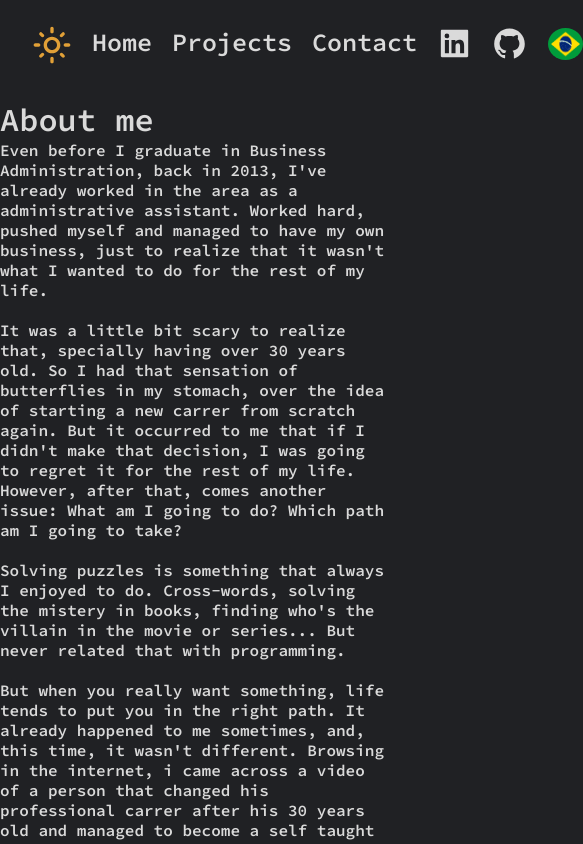
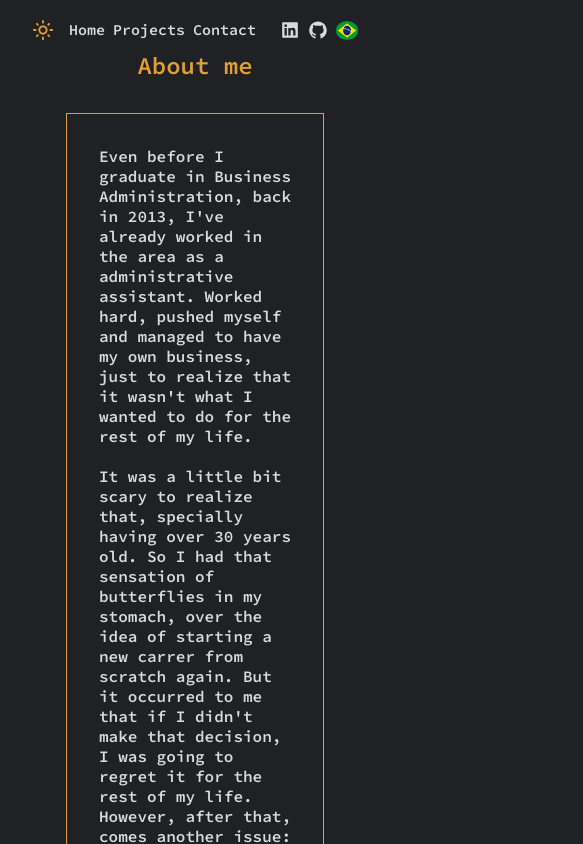
Before and after one commit to GabrielMunizz/portifolio_pessoal, a React (Vite) app: page /aboutme in a window 390 px wide. Shown: the top 844 px of the page, 583 px wide, since content can reach past the window. Built offline with nearby package versions, Linux system fonts and the light colour scheme.

Commit message:
Fix: consertos na responsividade dos componentes

```diff
--- /dev/null
+++ b/src/Style/aboutMeStyle.ts
@@ -0,0 +1,37 @@
+import styled from 'styled-components';
+
+export const AboutMe = styled.section`
+  display: flex;
+  flex-direction: column;
+  justify-content: center;
+  align-items: center;
+  padding: 0 5rem;
+
+  & h1 {
+    margin-bottom: 2rem;
+    color: ${(props) => props.theme.colors.text_details}
+  }
+
+  & p {
+    border: 1px solid ${(props) => props.theme.colors.text_details};
+    padding: 2rem;
+  }
+
+  @media (max-width: 300px) {
+    & h1 {
+      font-size: 1rem;
+    }
+
+    & p {
+      font-size: 0.8rem;
+    }
+  }
+
+  @media (max-width: 250px) {
+    padding: 0 2rem;
+
+    & p {
+      padding: 1rem;
+    }
+  }
+`
--- a/src/Style/contactStyle.ts
+++ b/src/Style/contactStyle.ts
@@ -32,4 +32,21 @@ margin: 8px;
 & div a {
 color: ${(props) => props.theme.colors.text_details};
 };
+
+@media (max-width: 500px) {
+  width: 20rem;
+  height: 10rem;
+
+  & span {
+    font-size: 1rem;
+  }
+
+  & h4 {
+    font-size: 0.8rem;
+  }
+}
+
+@media (max-width: 340px) {
+  width: 16rem;
+}
 `
--- a/src/Style/headerStyle.ts
+++ b/src/Style/headerStyle.ts
@@ -76,7 +76,7 @@ export const Header = styled.header`
     border: none;
   }
 
-  @media (min-width: 4860px) and (min-height: 1495px) {
+  @media (min-width: 4860px) {
     height: 200px;
     padding: 0 40rem;
 
@@ -103,20 +103,24 @@ export const Header = styled.header`
     }
   }
 
-  @media (max-width: 1930px) and (max-height: 1500px) {
+  @media (max-width: 1930px) {
     padding: 0 14rem;
   }
 
-  @media (max-width: 1353px) and (max-height: 850px) {
+  @media (max-width: 1353px) {
     padding: 0 10rem;
   }
 
-  @media (max-width: 1185px) and (max-height: 820px) {
+  @media (max-width: 1185px) {
     height: 70px;
     padding: 0 8.5rem;
 
     & .navbar {
       font-size: 18px;
+    }
+
+    & .navbar a {
+      height: 2rem;
     }
 
     & button {
@@ -128,12 +132,12 @@ export const Header = styled.header`
     }
 
     & .flags img {
-      width: 28px;
-      height: 25px;
+      width: 25px;
+      height: 23px;
     }
 
     & .flags {
-      padding-bottom: 1.5rem;
+      padding-bottom: 0.3rem;
       margin-left: 1.2rem;
     }
   }
@@ -142,7 +146,21 @@ export const Header = styled.header`
     padding: 0 4rem 0 2rem;
   }
 
-  @media (max-width: 411px) and (max-height: 731px) {
+  @media (max-width: 500px)  {
+    & .navbar {
+      font-size: 16px;
+    }
+
+    & .navbar a {
+      margin-left: 8px;
+    }
+
+    & .flags {
+      margin-left: 0.5rem;
+    }
+  }
+
+  @media (max-width: 425px) {
     padding: 0 2rem;
     height: 50px;
 
@@ -150,10 +168,6 @@ export const Header = styled.header`
       margin-top: 22px;
       font-size: 15px;
       min-width: 15%;
-    }
-
-    & .navbar a {
-      margin-left: 8px;
     }
 
     & .socialContainer {
@@ -166,8 +180,7 @@ export const Header = styled.header`
     }
 
     & .flags {
-      padding-bottom: 1.7rem;
-      margin-left: 0.5rem;
+      padding-bottom: 0.7rem;
     }
 
     & .flags img {
@@ -175,7 +188,8 @@ export const Header = styled.header`
       height: 19px;
     }
 
-    & button {
+    & .themeBtn {
+      padding-top: 1rem;
       font-size: 22px;
     }
   }
@@ -204,7 +218,6 @@ export const Header = styled.header`
     }
 
     & .flags {
-      padding-bottom: 1.7rem;
       margin-left: 0.5rem;
     }
 
@@ -228,7 +241,7 @@ export const Header = styled.header`
     }
   }
 
-  @media (max-width: 320px) {
+  @media (max-width: 340px) {
     & button {
       font-size: 14px;
     }
@@ -256,20 +269,19 @@ export const Header = styled.header`
       width: 16px;
       height: 15px;
     }
+
+    & .themeBtn {
+      padding-top: 0;
+    }
   }
-/*
-  @media (max-height: 721px) {
-    & .navbar a {
-      height: 1.5rem;
-    }
-
-    & .flags {
-      padding-bottom: 1.4rem;
-      margin-left: 3px;
-    }
-  }  */
 
   @media (max-width: 285px) {
     padding: 0.5rem;
   }
+
+  @media (max-width: 245px) {
+    & .themeBtn {
+      font-size: 1rem;
+    }
+  }
 `;
--- a/src/assets/applicationTexts.ts
+++ b/src/assets/applicationTexts.ts
@@ -8,10 +8,9 @@ const eVersion = {
   intro: {
     head: 'Introduction:',
     title: 'Front-End Web Developer',
-    bioPreview: `After 10 years working in business administration, I've decided to
-    explore my passion for technology and embark on a new professional
-    journey. In 2019, I've made a decision to take a break and reflect
-    on my goals and interests...`
+    bioPreview: `Even before I graduate in Business Administration, back in 2013, I've already worked in the area as a administrative assistant.
+    Worked hard, pushed myself and managed to have my own business, just to realize that it wasn't what I wanted to do for the rest
+    of my life...`
   },
   seeFullBio: '-> ...About me.',
   header: {
@@ -30,9 +29,8 @@ const ptVersion = {
   intro: {
     head: 'Introdução:',
     title: 'Desenvolvedor Web Front-End',
-    bioPreview: `Depois de 10 anos trabalhando com administração de empresas, decidi explorar
-    minha paixão por tecnologia e embarcar em uma nova jornada profissional. Em 2019, tomei a decisão
-    de tirar um tempo para refletir sobre as minhas metas e interesses...`
+    bioPreview: `Mesmo antes de me formar em Administração de Empresas, lá em 2013, já trabalhava na área como assistente administrativo.
+    Trabalhei muito, me esforcei e consegui ter meu próprio negócio, só para perceber que não era o que eu queria fazer da minha vida...`
   },
   seeFullBio: '-> ...Sobre mim.',
   header: {
--- a/src/components/Header.tsx
+++ b/src/components/Header.tsx
@@ -17,7 +17,12 @@ const Header = ({ toggleTheme, isDark }: HeaderProps) => {
   const { ptVersion, eVersion } = applicationTexts;
   return(
     <S.Header>
-      <button onClick={toggleTheme}>{ isDark ? <MdOutlineLightMode /> : <MdDarkMode /> }</button>
+      <button
+        onClick={toggleTheme}
+        className='themeBtn'
+      >
+          { isDark ? <MdOutlineLightMode /> : <MdDarkMode /> }
+      </button>
       <div className='navbar'>
         <Link to="/">Home</Link>
         <Link to="/projects">{ isBr ? ptVersion.header.projects : eVersion.header.projects }</Link>
--- a/src/pages/AboutMe.tsx
+++ b/src/pages/AboutMe.tsx
@@ -1,10 +1,11 @@
 import { useContext } from 'react';
 import PortifolioContext from '../context/PortifolioContext';
+import * as S from '../Style/aboutMeStyle'
 
 const AboutMe = () => {
   const { isBr } = useContext(PortifolioContext)
   return(
-    <>
+    <S.AboutMe>
       <h1>{ isBr ? 'Sobre mim' : 'About me' }</h1>
       {isBr ?
       <p>
@@ -96,7 +97,7 @@ const AboutMe = () => {
         Gabriel Muniz
       </p>
       }
-    </>
+    </S.AboutMe>
   )
 }
 
```
Also changed, not shown: src/assets/fullBioTxt.ts (deleted, +0 -30 lines).
